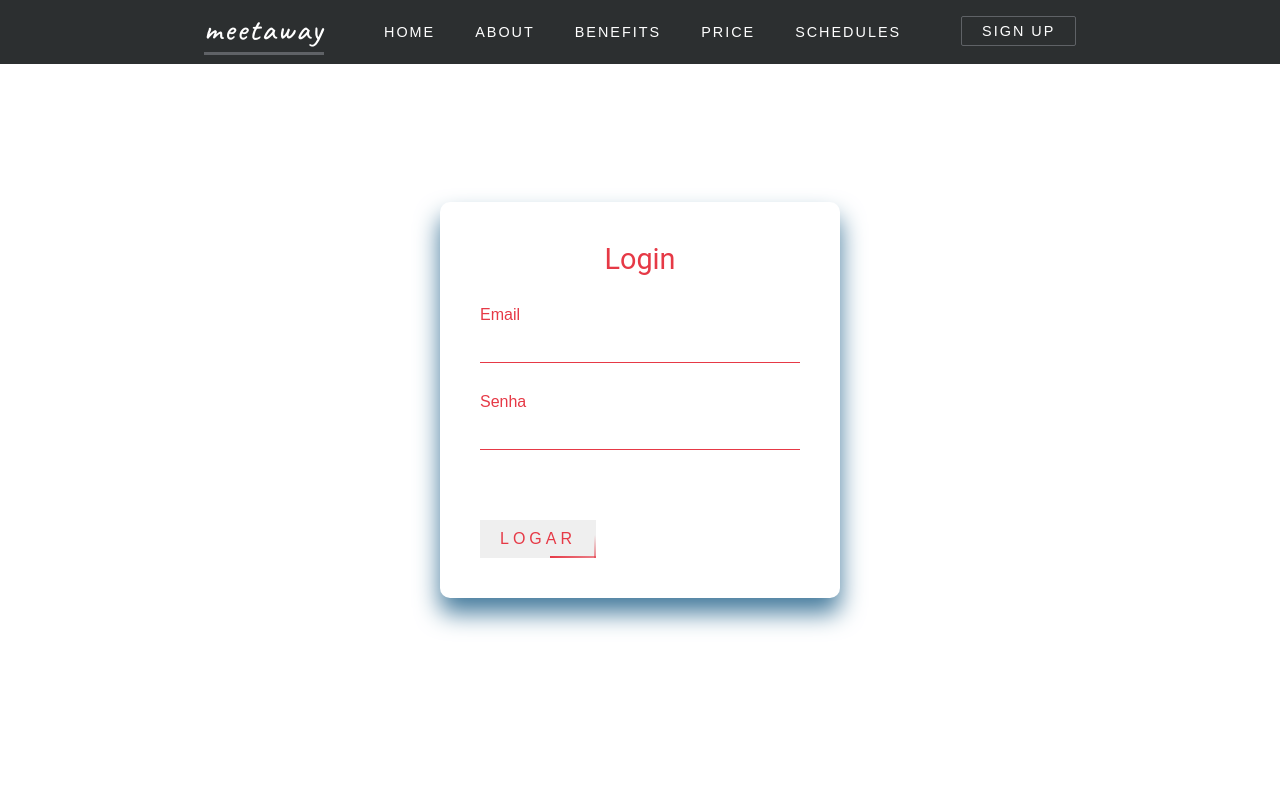
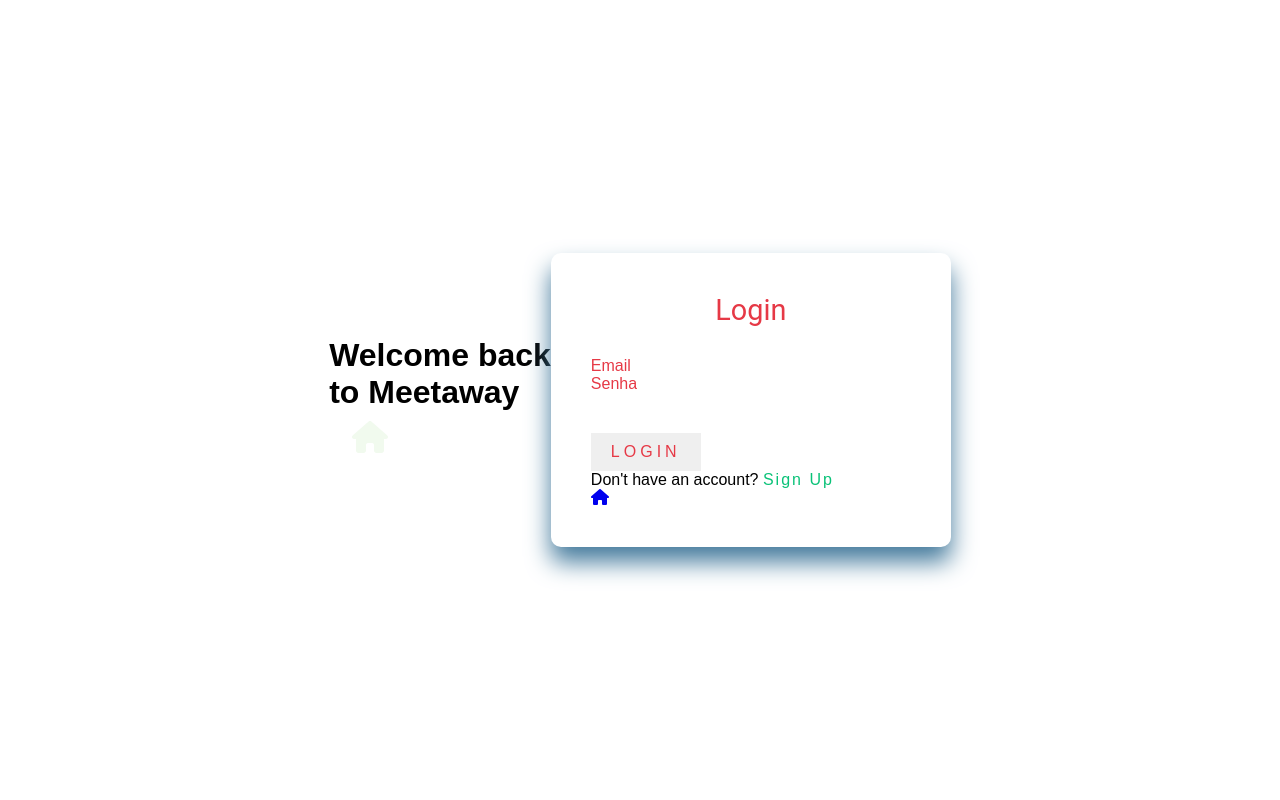
Before and after one commit to nandajfa/hackathonOneBitCode, a React (Create React App) app in the folder frontend/meetaway/: page /login in a window 1280 px wide. Shown: the top 800 px of the page. Built offline with nearby package versions, Linux system fonts and the light colour scheme.

Commit message:
:recycle: refactor login page

```diff
--- a/frontend/meetaway/src/pages/Login/index.jsx
+++ b/frontend/meetaway/src/pages/Login/index.jsx
@@ -1,6 +1,4 @@
 import React, { useState } from 'react'
-import Footer from '../../components/Footer'
-import Header from '../../components/Header'
 import { login, isAuthenticated } from '../../services/auth'
 import { Navigate } from 'react-router-dom'
 import FailureNotification from '../../components/Notification/FailureNotification'
@@ -8,7 +6,8 @@
 import { Formik, Form, Field, ErrorMessage } from 'formik'
 import * as Yup from 'yup'
 import axios from 'axios'
-
+import { FontAwesomeIcon } from '@fortawesome/react-fontawesome'
+import { faHouse } from '@fortawesome/free-solid-svg-icons'
 import './style.css'
 
 const Login = () => {
@@ -60,10 +59,18 @@
     <Navigate to="/menu" replace />
   ) : (
     <>
-      <Header />
       <div className="container">
+        <div className="text-container">
+          <h1 className="text-login">
+            Welcome back <br /> to <strong>Meetaway</strong>
+          </h1>
+          <a href="/" className="icon-container">
+            <FontAwesomeIcon icon={faHouse} className="social-icon" />
+          </a>
+        </div>
         <div className="login-box">
-          <h2>Login</h2>
+          <div className="form">
+            <h2 className="login-title">Login</h2>
             <Formik
               initialValues={{ email: '', password: '' }}
               validationSchema={validationSchema}
@@ -72,13 +79,15 @@
               {({ isSubmitting }) => (
                 <Form>
                   <div className="user-box">
-                  <label htmlFor='email'>Email</label>
-                  <Field type="email"
+                    <label htmlFor="email">Email</label>
+                    <Field
+                      type="email"
                       name="email"
                       id="email"
                       aria-describedby="email-error"
                       aria-invalid={isSubmitting}
-              aria-required="true" />
+                      aria-required="true"
+                    />
                     <ErrorMessage
                       name="email"
                       component="span"
@@ -88,9 +97,14 @@
                   </div>
                   <div className="user-box">
                     <label htmlFor="password">Senha</label>
-                  <Field type="password" name="password" id="password"  aria-describedby="password-error"
+                    <Field
+                      type="password"
+                      name="password"
+                      id="password"
+                      aria-describedby="password-error"
                       aria-invalid={isSubmitting}
-              aria-required="true"/>
+                      aria-required="true"
+                    />
                     <ErrorMessage
                       name="password"
                       component="span"
@@ -98,20 +112,29 @@
                       id="password-error"
                     />
                   </div>
-                <button type="submit" disabled={isSubmitting}          aria-busy={isSubmitting}
-                  aria-label={isSubmitting ? 'Enviando...' : 'Logar'}>
-                  <span></span>
-                  <span></span>
-                  <span></span>
-                  <span></span>
-                  {isSubmitting ? 'Enviando...' : 'Logar'}
+                  <button
+                    type="submit"
+                    disabled={isSubmitting}
+                    aria-busy={isSubmitting}
+                    aria-label={isSubmitting ? 'Logging In...' : 'Login'}
+                  >
+                    {isSubmitting ? 'Logging In...' : 'Login'}
                   </button>
                 </Form>
               )}
             </Formik>
+            <p className="p-login">
+              Don't have an account?{' '}
+              <a className="link-signup" href="/sign-up">
+                Sign Up
+              </a>
+            </p>
+            <a href="/" className="icon-container">
+              <FontAwesomeIcon icon={faHouse} className="social-icon-form" />
+            </a>
           </div>
         </div>
-      <Footer />
+      </div>
     </>
   )
 }
--- a/frontend/meetaway/src/pages/Login/style.css
+++ b/frontend/meetaway/src/pages/Login/style.css
@@ -1,53 +1,13 @@
-.container {
-  display: flex;
-  justify-content: center;
-  align-items: center;
-  height: 100vh;
-  margin: 0;
-}
-
-.login-box {
-  width: 400px;
-  padding: 40px;
-  background: #fff;
-  box-sizing: border-box;
-  box-shadow: 0 15px 25px #457b9d;
-  border-radius: 10px;
-}
-
-.login-box h2 {
-  margin: 0 0 30px;
-  padding: 0;
-  color: #e63946;
-  text-align: center;
-}
-
-.login-box .user-box {
-  position: relative;
-}
-
-.login-box .user-box input {
-  width: 100%;
-  padding: 10px 0;
-  font-size: 16px;
-  color: #457b9d;
-  margin-bottom: 30px;
-  border: none;
-  border-bottom: 1px solid #e63946;
-  outline: none;
-  background: transparent;
-}
-
-.login-box .user-box label {
-  padding: 10px 0;
-  font-size: 16px;
-  color: #e63946;
-}
-
 .error {
   font-size: 12px;
-  color: red;
   position: absolute;
   bottom: -5px;
   left: 0;
 }
+
+.link-signup {
+  text-decoration: none;
+  cursor: pointer;
+  color: #0ac278;
+  letter-spacing: 2px;
+}
```
Lines whose indentation alone changed are shown as unchanged.
